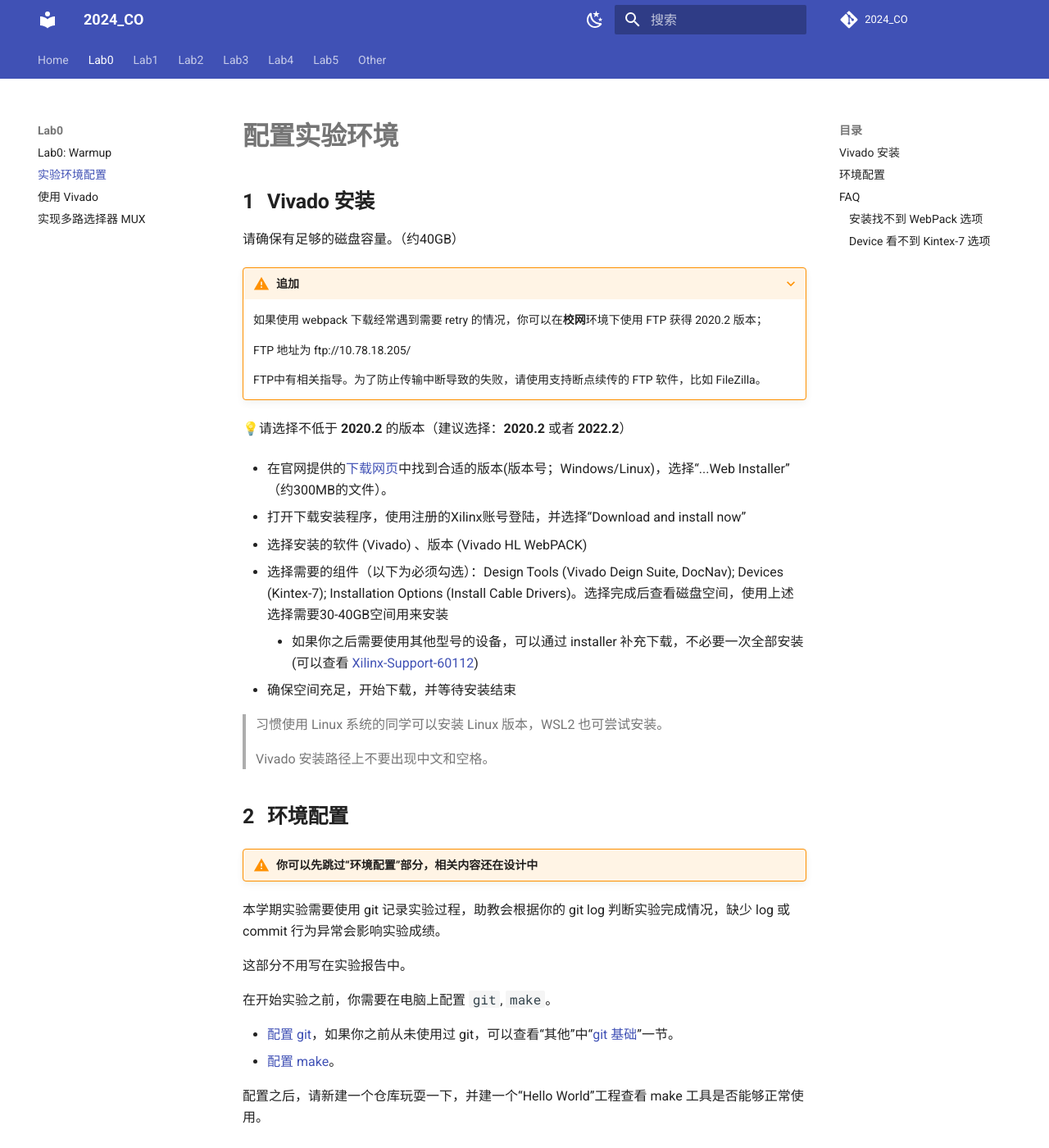
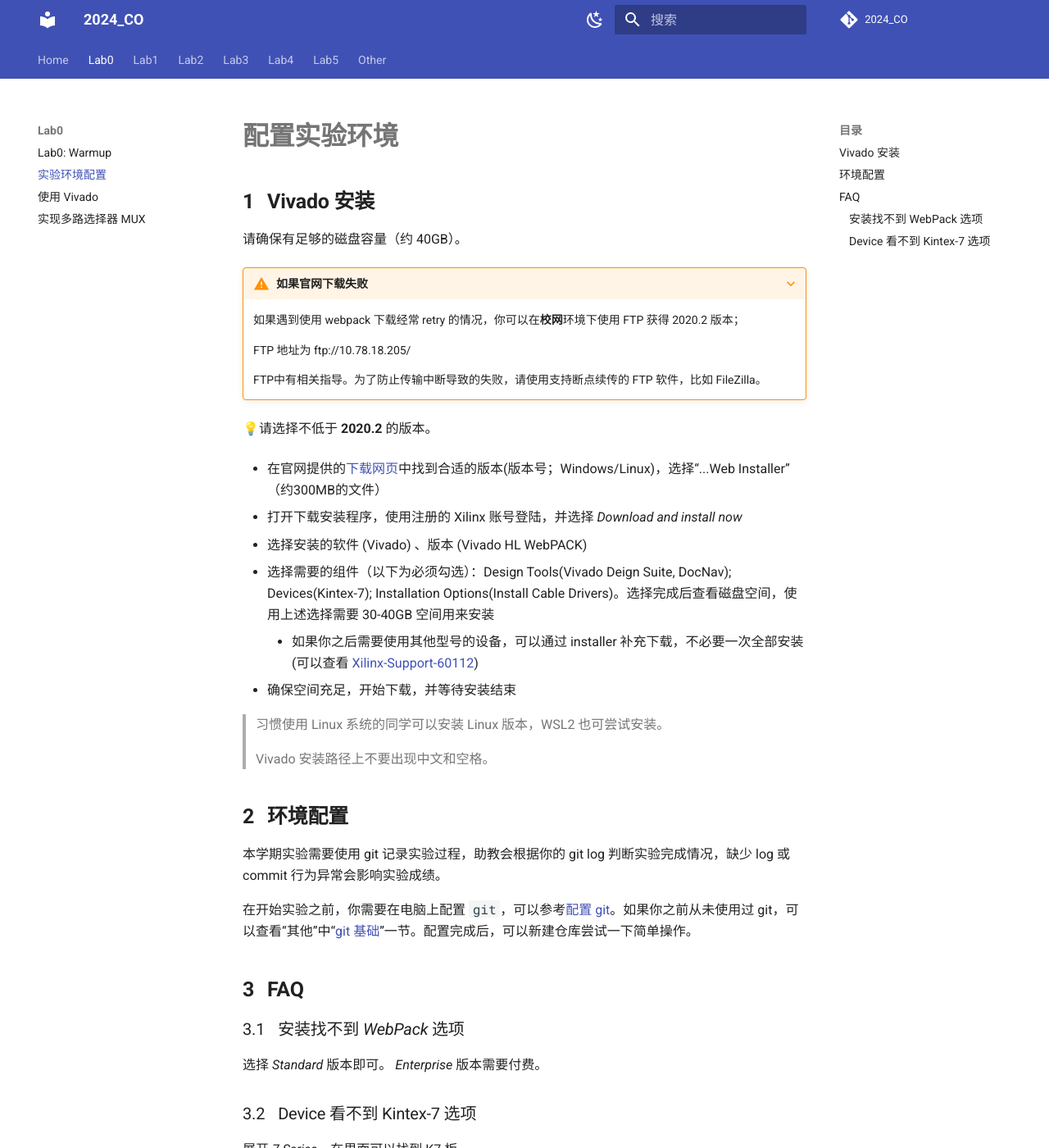
Before and after one commit to Guahao31/2024_CO, an MkDocs documentation site: the page built from docs/warmup/Vivado_installation.md, in a window 1280 px wide and 1400 px high. Shown: the whole window at 82% size. Built offline with MkDocs 1.6.1 and Material for MkDocs 9.7.7, drawn with Linux system fonts in a browser that asks for light colours; comment, search, counter and statistics services are not loaded.

Commit message:
chore: lab0

```diff
--- a/docs/warmup/Vivado_installation.md
+++ b/docs/warmup/Vivado_installation.md
@@ -2,22 +2,22 @@
 
 ## Vivado 安装
 
-请确保有足够的磁盘容量。（约40GB）
+请确保有足够的磁盘容量（约 40GB）。
 
-???+ warning "追加"
-    如果使用 webpack 下载经常遇到需要 retry 的情况，你可以在**校网**环境下使用 FTP 获得 2020.2 版本；
+???+ warning "如果官网下载失败"
+    如果遇到使用 webpack 下载经常 retry 的情况，你可以在**校网**环境下使用 FTP 获得 2020.2 版本；
 
     FTP 地址为 ftp://10.78.18.205/
 
     FTP中有相关指导。为了防止传输中断导致的失败，请使用支持断点续传的 FTP 软件，比如 FileZilla。
 
-💡请选择不低于 **2020.2** 的版本（建议选择：**2020.2** 或者 **2022.2**）
+💡请选择不低于 **2020.2** 的版本。
 
-* 在官网提供的[下载网页](https://www.xilinx.com/support/download/index.html/content/xilinx/en/downloadNav/vivado-design-tools/archive.html)中找到合适的版本(版本号；Windows/Linux)，选择“...Web Installer”（约300MB的文件）。
+* 在官网提供的[下载网页](https://www.xilinx.com/support/download/index.html/content/xilinx/en/downloadNav/vivado-design-tools/archive.html)中找到合适的版本(版本号；Windows/Linux)，选择“...Web Installer”（约300MB的文件）
 
-* 打开下载安装程序，使用注册的Xilinx账号登陆，并选择“Download and install now”
+* 打开下载安装程序，使用注册的 Xilinx 账号登陆，并选择 *Download and install now*
 * 选择安装的软件 (Vivado) 、版本 (Vivado HL WebPACK)
-* 选择需要的组件（以下为必须勾选）：Design Tools (Vivado Deign Suite, DocNav); Devices (Kintex-7); Installation Options (Install Cable Drivers)。选择完成后查看磁盘空间，使用上述选择需要30-40GB空间用来安装
+* 选择需要的组件（以下为必须勾选）：Design Tools(Vivado Deign Suite, DocNav); Devices(Kintex-7); Installation Options(Install Cable Drivers)。选择完成后查看磁盘空间，使用上述选择需要 30-40GB 空间用来安装
     * 如果你之后需要使用其他型号的设备，可以通过 installer 补充下载，不必要一次全部安装(可以查看 [Xilinx-Support-60112](https://support.xilinx.com/s/article/60112))
 * 确保空间充足，开始下载，并等待安装结束
 
@@ -27,18 +27,9 @@
 
 ## 环境配置
 
-!!! warning "你可以先跳过“环境配置”部分，相关内容还在设计中"
-
 本学期实验需要使用 git 记录实验过程，助教会根据你的 git log 判断实验完成情况，缺少 log 或 commit 行为异常会影响实验成绩。
 
-这部分不用写在实验报告中。
-
-在开始实验之前，你需要在电脑上配置 `git`, `make`。
-
-* [配置 git](https://www.windows11.pro/5639.html)，如果你之前从未使用过 git，可以查看“其他”中“[git 基础](../../Other/about_git/)”一节。
-* [配置 make](https://tehub.com/a/aCYp1uw0tG)。
-
-配置之后，请新建一个仓库玩耍一下，并建一个“Hello World”工程查看 make 工具是否能够正常使用。
+在开始实验之前，你需要在电脑上配置 `git`，可以参考[配置 git](https://www.windows11.pro/5639.html)。如果你之前从未使用过 git，可以查看“其他”中“[git 基础](../../Other/about_git/)”一节。配置完成后，可以新建仓库尝试一下简单操作。
 
 ## FAQ
 
```
Also changed, not shown: docs/Lab0/Lab0.md (+1 -1 lines), docs/warmup/Lab0.md (+1 -1 lines).
